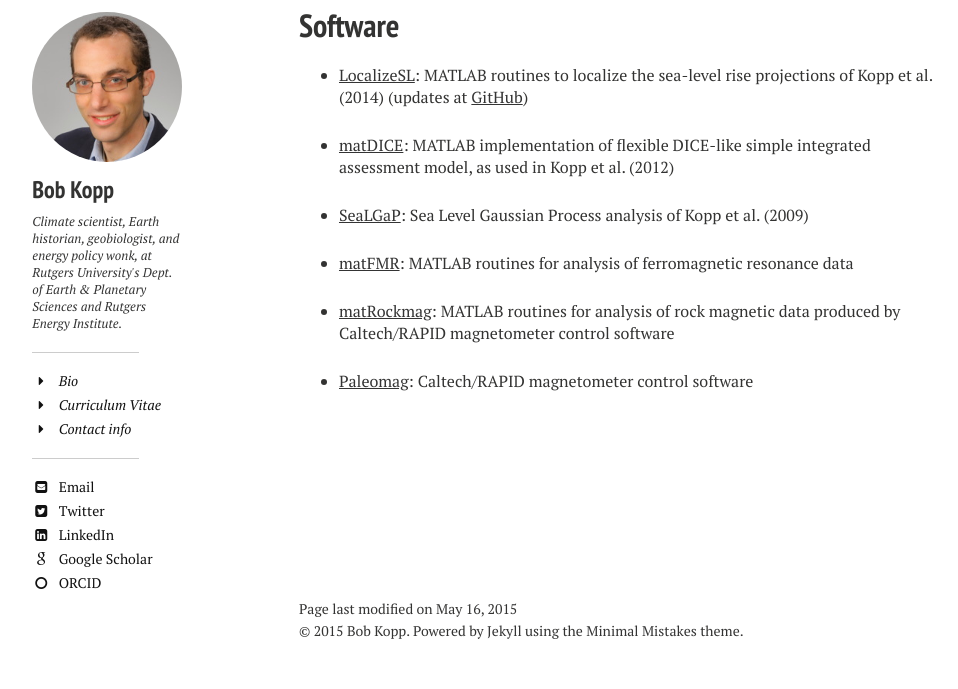
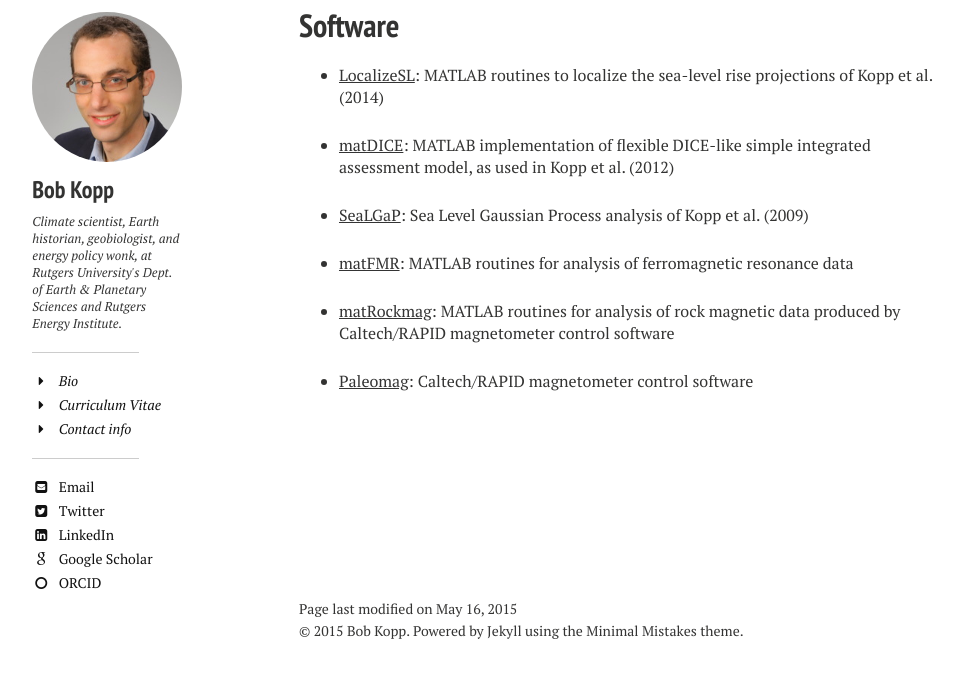
Before and after one commit to mrke/bobkopp.github.io, a Jekyll site: the page built from software/index.md, in a window 1280 px wide. Shown: the part 1069-1758 px from the top of the page, without its empty margins (21-979 px from the left). Built offline with Jekyll 4.4.1, drawn with Linux system fonts in a browser that asks for light colours; nearby versions of some CDN libraries.

Commit message:
Modified LocalizeSL links.

```diff
--- a/software/index.md
+++ b/software/index.md
@@ -10,7 +10,7 @@
 
 ---
 
-* [LocalizeSL](https://zenodo.org/record/15507/): MATLAB routines to localize the sea-level rise projections of Kopp et al. (2014) (updates at [GitHub](https://github.com/bobkopp/LocalizeSL))
+* [LocalizeSL](https://github.com/bobkopp/LocalizeSL/releases): MATLAB routines to localize the sea-level rise projections of Kopp et al. (2014)
 
 * [matDICE](code/matDICE_1.0.zip): MATLAB implementation of flexible DICE-like simple integrated assessment model, as used in Kopp et al. (2012)
 
```
Also changed, not shown: papers/index.md (+1 -1 lines).
